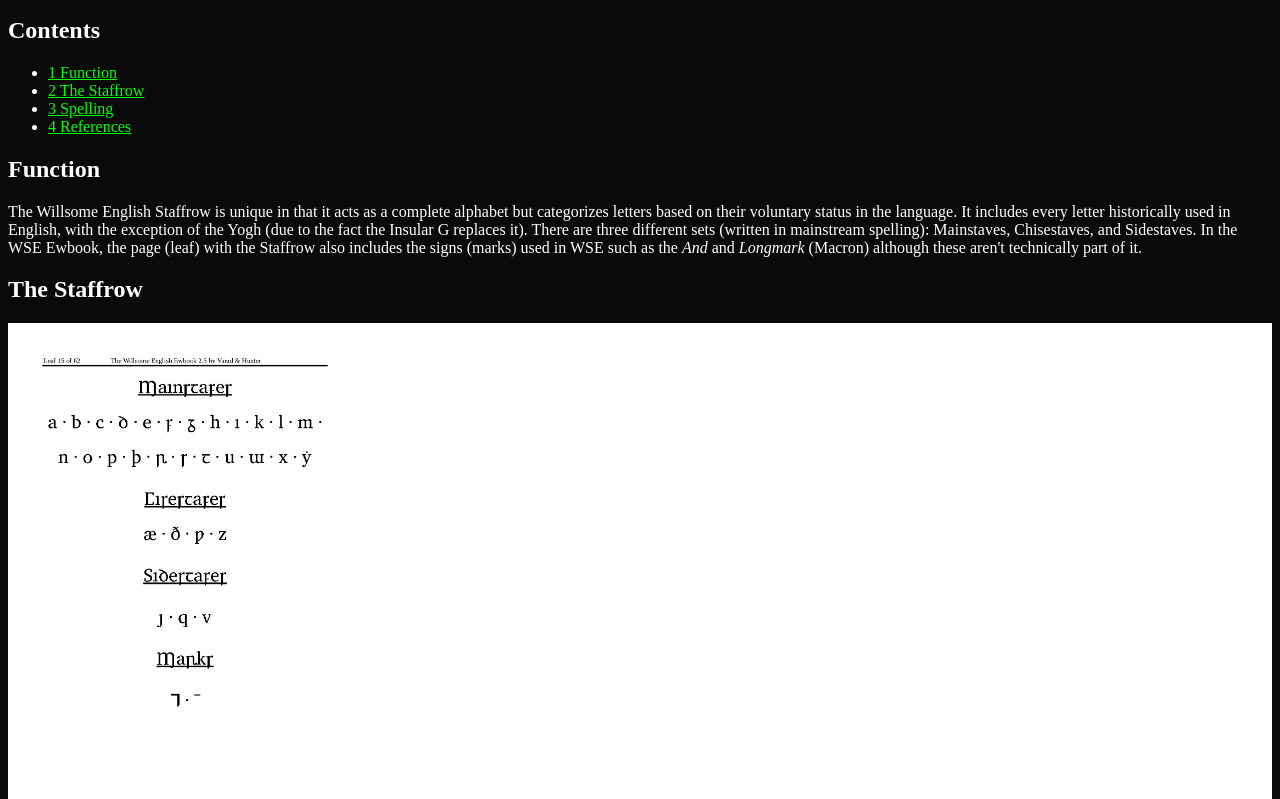
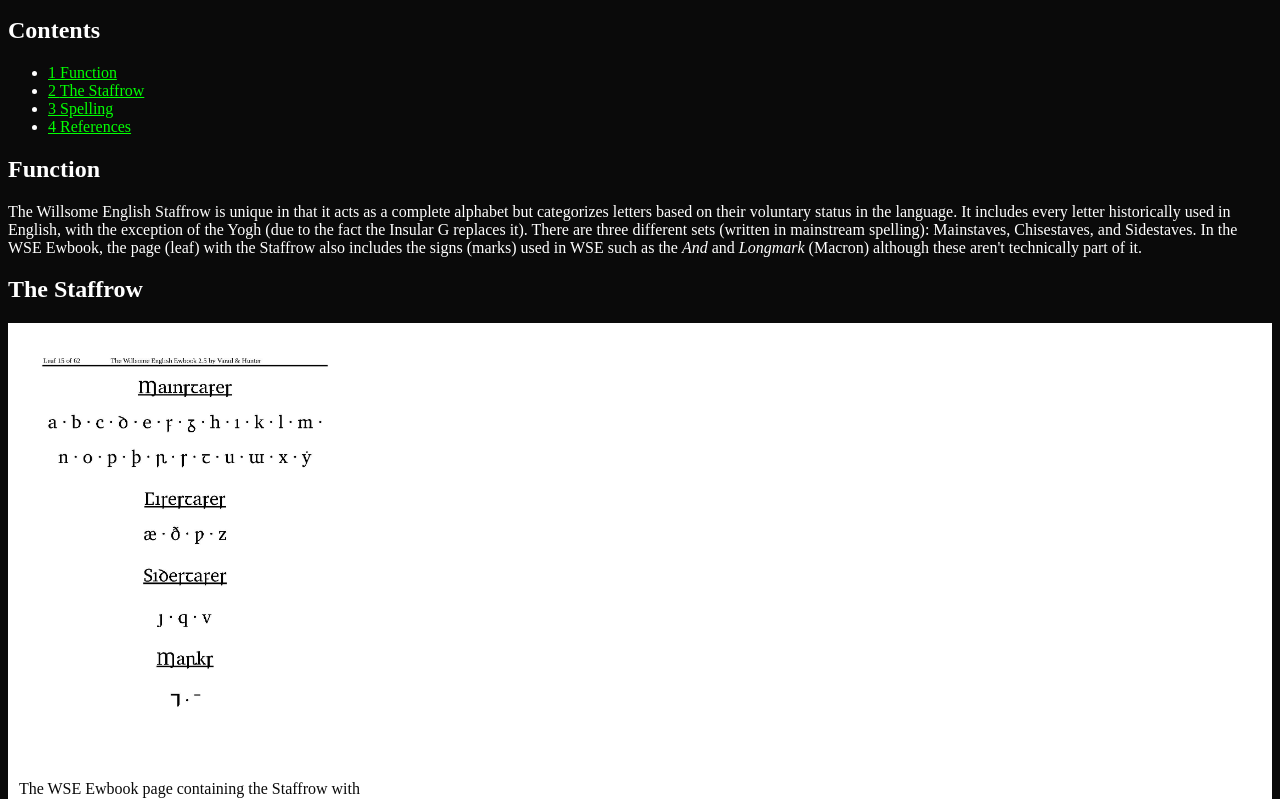
Before and after one commit to kdreally/willso.me, a plain HTML site: page h/Staffrow.html in a window 1280 px wide. Shown: the part 101-900 px from the top of the page. Drawn offline with Linux system fonts and the light colour scheme.

Commit message:
Update Staffrow.html

```diff
--- a/h/Staffrow.html
+++ b/h/Staffrow.html
@@ -6,6 +6,10 @@
 			background-color: rgb(10, 10, 10);
 			color: rgb(255, 255, 255);
 		}
+        .based {
+            width: 352px;
+            color: rgb(10,10,10);
+        }
 		.varadwashere {
 		  text-align: right;
       background-color: rgb(255, 255, 255);
@@ -39,7 +43,7 @@
     <p>The Willsome English Staffrow is unique in that it acts as a complete alphabet but categorizes letters based on their voluntary status in the language. It includes every letter historically used in English, with the exception of the Yogh (due to the fact the Insular G replaces it). There are three different sets (written in mainstream spelling): Mainstaves, Chisestaves, and Sidestaves. In the <a title="Willsome English">WSE</a> Ewbook, the page (leaf) with the Staffrow also includes the signs (marks) used in WSE such as the <i>And</i> and <i>Longmark</i> (Macron) although these aren't technically part of it.
     </p>
     <h2><span id="The_Staffrow">The Staffrow</span></h2>
-    <div class="varadwashere"><div style="width:352px"><img alt="Staffrow page" src="/h/WillsomeEnglishEwbook.jpg" width="350" height="453"><div><a href="/h/WillsomeEnglishEwbook.pdf?page=15" title="Enlarge"></a></div>The WSE Ewbook page containing the Staffrow with each category.</div></div>
+    <div class="varadwashere"><div class="based"><img alt="Staffrow page" src="/h/WillsomeEnglishEwbook.jpg" width="350" height="453"><div><a href="/h/WillsomeEnglishEwbook.pdf?page=15" title="Enlarge"></a></div>The WSE Ewbook page containing the Staffrow with each category.</div></div>
     <table style="float: right;"><caption>Marks
     </caption>
     <tbody><tr><th>Mark</th>
```
